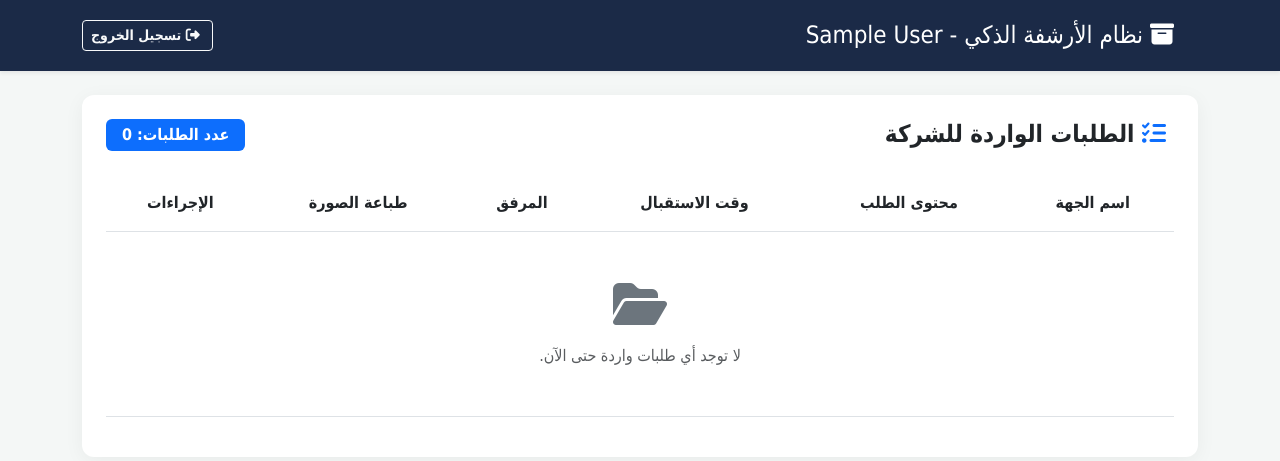
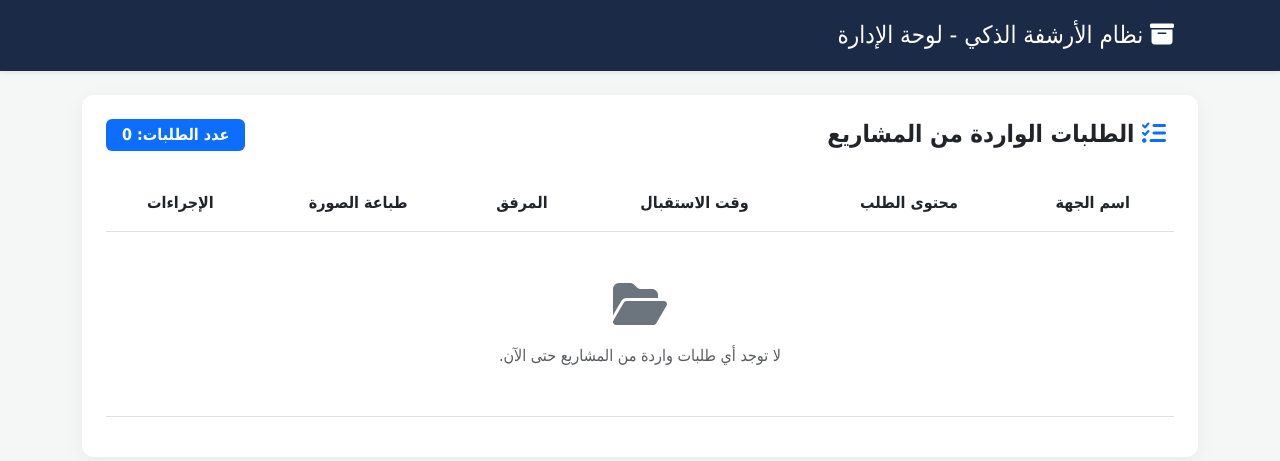
Before and after one commit to mosab2222/archive-project, a Flask app: page /admin in a window 1280 px wide. Shown: the top 461 px of the page. Run offline with Flask 3, Linux system fonts and the light colour scheme; the visitor is signed in with stand-in values (Sample User, id 1).

Commit message:
Update admin.html

```diff
--- a/templates/admin.html
+++ b/templates/admin.html
@@ -68,20 +68,17 @@
 </head>
 <body>
     <nav class="navbar navbar-dark shadow-sm py-3 mb-4 no-print">
-        <div class="container d-flex justify-content-between align-items-center">
+        <div class="container">
             <span class="navbar-brand mb-0 h1 fs-4">
-                <i class="fa-solid fa-box-archive me-2"></i> نظام الأرشفة الذكي - {{ company_name }}
+                <i class="fa-solid fa-box-archive me-2"></i> نظام الأرشفة الذكي - لوحة الإدارة
             </span>
-            <a href="{{ url_for('logout') }}" class="btn btn-outline-light btn-sm fw-bold">
-                <i class="fa-solid fa-right-from-bracket me-1"></i> تسجيل الخروج
-            </a>
         </div>
     </nav>
 
     <div class="container my-4">
         <div class="card p-4 bg-white">
             <div class="d-flex justify-content-between align-items-center mb-4">
-                <h4 class="fw-bold text-dark m-0"><i class="fa-solid fa-list-check text-primary me-2"></i> الطلبات الواردة للشركة</h4>
+                <h4 class="fw-bold text-dark m-0"><i class="fa-solid fa-list-check text-primary me-2"></i> الطلبات الواردة من المشاريع</h4>
                 <span class="badge bg-primary fs-6 px-3 py-2">عدد الطلبات: {{ requests_list|length }}</span>
             </div>
 
@@ -141,7 +138,7 @@
                             <tr>
                                 <td colspan="6" class="text-muted text-center py-5">
                                     <i class="fa-solid fa-folder-open fa-3x text-secondary mb-3 d-block"></i>
-                                    لا توجد أي طلبات واردة حتى الآن.
+                                    لا توجد أي طلبات واردة من المشاريع حتى الآن.
                                 </td>
                             </tr>
                         {% endfor %}
```
